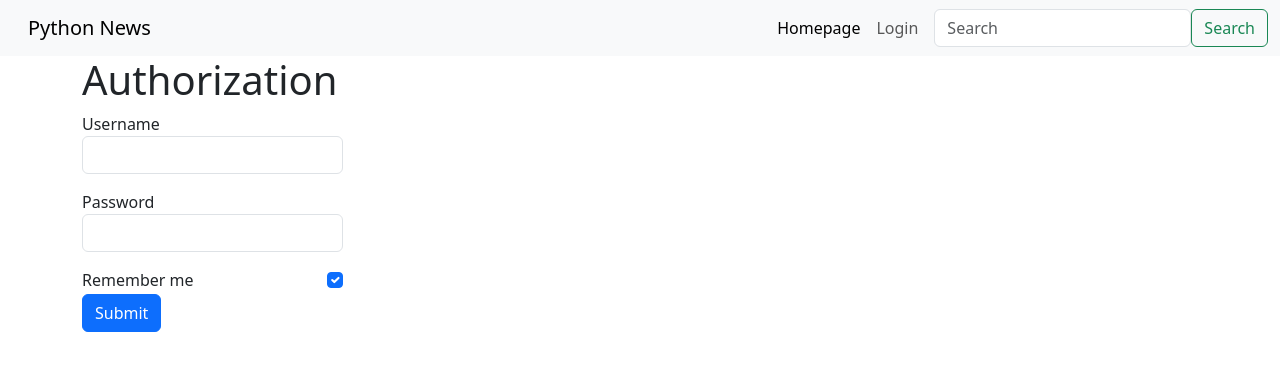
After one commit to killreal2002/diplom, a Flask app: page /users/login in a window 1280 px wide. The commit adds this page. Shown: the top 371 px of the page. Run offline with Flask 3, Linux system fonts and the light colour scheme.

Commit message:
Refactoring project by using blueprients and by creating base.html in templates, created admin html, nav bar, create decorators

```diff
--- a/create_admin.py
+++ b/create_admin.py
@@ -2,7 +2,8 @@ from getpass import getpass
 import sys
 
 from webapp import create_app
-from webapp.model import db, User
+from webapp.db import db
+from webapp.news.models import User
 
 app = create_app()
 
--- a/webapp/__init__.py
+++ b/webapp/__init__.py
@@ -1,9 +1,12 @@
-from flask import Flask, render_template, flash, redirect, url_for
-from flask_login import LoginManager, current_user, login_required, login_user, logout_user
+from flask import Flask, render_template
+from flask_login import LoginManager
 
-from webapp.weather import weather_by_city
-from  webapp.model import db, News, User
-from webapp.forms import LoginForm
+
+from webapp.admin.views import blueprint as admin_blueprint
+from webapp.news.views import blueprint as news_blueprint
+from webapp.db import db
+from webapp.user.models import User
+from webapp.user.views import blueprint as user_blueprint
 
 def create_app():
     app = Flask(__name__)
@@ -12,53 +15,13 @@ def create_app():
 
     login_manger = LoginManager()
     login_manger.init_app(app)
-    login_manger.login_view = 'login'
+    login_manger.login_view = 'user.login'
+    app.register_blueprint(admin_blueprint)
+    app.register_blueprint(user_blueprint)
+    app.register_blueprint(news_blueprint)
 
     @login_manger.user_loader
     def load_user(user_id):
         return User.query.get(user_id)
 
-    @app.route('/')
-    def index():
-        title = "Weather/News report"
-        weather = weather_by_city(app.config['WEATHER_DEFAULT_CITY'])
-        news_list = News.query.order_by(News.published.desc()).all()
-        return render_template('index.html', page_title=title, weather=weather, news_list=news_list)
-
-    @app.route('/login')
-    def login():
-        if current_user.is_authenticated:
-            return redirect(url_for('index'))
-        title = 'Authorization'
-        login_form = LoginForm()
-        return render_template('login.html', page_title = title, form = login_form)
-
-    @app.route('/process-login', methods=['POST'])
-    def process_login():
-        form = LoginForm()
-
-        if form.validate_on_submit():
-            user = User.query.filter(User.username == form.username.data).first()
-            if user and user.check_password(form.password.data):
-                login_user(user)
-                flash("You have been logined")
-                return redirect(url_for('index'))
-
-        flash('Mistake in username or password')
-        return redirect(url_for('login'))
-
-    @app.route('/logout')
-    def logout():
-        logout_user()
-        flash('Logged out')
-        return redirect(url_for('index'))
-
-    @app.route('/admin')
-    @login_required
-    def admin_index():
-        if current_user.is_admin:
-            return "Hello admin"
-        else:
-            return "You not the admin"
-
     return app
--- /dev/null
+++ b/webapp/db.py
@@ -0,0 +1,3 @@
+from flask_sqlalchemy import SQLAlchemy
+
+db = SQLAlchemy()
--- a/webapp/org_news.py
+++ b/webapp/org_news.py
@@ -2,7 +2,7 @@ from datetime import datetime
 import requests
 from bs4 import BeautifulSoup
 
-from webapp.model import db, News
+from webapp.db import db, News
 
 def get_html(url):
     try:
--- /dev/null
+++ b/webapp/templates/admin/index.html
@@ -0,0 +1,3 @@
+{% extends 'base.html' %}
+
+{% block content %} Content for admins {% endblock %}
--- a/webapp/templates/index.html
+++ b/webapp/templates/base.html
@@ -11,36 +11,11 @@
     <title>{{ page_title }}</title>
   </head>
   <body>
+    {% include 'menu.html' %}
     <div class = "container">
-    <h1>{{ page_title }}</h1>
-    <div class="row">
-        <div class ="col-8">
-            {% with messages = get_flashed_messages() %}
-                {% if messages %}
-                <div class="alert alert-warning" role="alert">
-                    {% for message in messages %}
-                        {{ message }}<br>
-                    {% endfor %}
-                </div>
-                {% endif %}
-            {% endwith %}
-            <h2>News</h2>
-            {% for news in news_list %}
-            <h3><a href="{{ news.url }}">{{ news.title }}</a></h3>
-            <p>{{ news.published.strftime('%d.%m.%Y') }}</p>
-            <hr />
-            {% endfor %}
+        <h1>{{ page_title }}</h1>
+        {% block content %}{% endblock %}
 
-        </div>
-        <div class="col-4">
-            <h2>Weather report</h2>
-            {% if weather %}
-                Temperature: {{ weather.temp_C }}, feels like {{ weather.FeelsLikeC }}
-            {% else %}
-                Weather forecast temporarly unavailible
-            {% endif %}
-        </div>
-    </div>
     </div>
     <!-- Optional JavaScript; choose one of the two! -->
 
--- /dev/null
+++ b/webapp/templates/menu.html
@@ -0,0 +1,23 @@
+<nav class="navbar navbar-expand-lg bg-body-tertiary">
+    <div class="container-fluid">
+      <a class="navbar-brand" href="#">Python News</a>
+      <button class="navbar-toggler" type="button" data-bs-toggle="collapse" data-bs-target="#navbarSupportedContent" aria-controls="navbarSupportedContent" aria-expanded="false" aria-label="Toggle navigation">
+        <span class="navbar-toggler-icon"></span>
+      </button>
+      <div class="collapse navbar-collapse" id="navbarSupportedContent">
+        <ul class="navbar-nav me-auto mb-2 mb-lg-0">
+          <li class="nav-item">
+            <a class="nav-link active" aria-current="page" href="/">Homepage</a>
+          </li>
+          <li class="nav-item">
+            <a class="nav-link" href="{{ url_for('user.login') }}">Login</a>
+          </li>
+
+        </ul>
+        <form class="d-flex" role="search">
+          <input class="form-control me-2" type="search" placeholder="Search" aria-label="Search">
+          <button class="btn btn-outline-success" type="submit">Search</button>
+        </form>
+      </div>
+    </div>
+  </nav>
--- /dev/null
+++ b/webapp/templates/user/login.html
@@ -0,0 +1,32 @@
+{% extends 'base.html' %}
+
+{% block content %}
+        <div class="row">
+            <div class ="col-3">
+                {% with messages = get_flashed_messages() %}
+                    {% if messages %}
+                    <div class="alert alert-warning" role="alert">
+                        {% for message in messages %}
+                            {{ message }}<br>
+                        {% endfor %}
+                    </div>
+                    {% endif %}
+                {% endwith %}
+                <form action="{{ url_for('user.process_login') }}" method="POST">
+                    {{ form.hidden_tag() }}
+                    <div class="mb-3">
+                        {{ form.username.label }}
+                        {{ form.username() }}
+                    </div>
+                    <div class="mb-3">
+                        {{ form.password.label }}
+                        {{ form.password() }}
+                    </div>
+                    <div class="form-group form-check">
+                        {{ form.remember_me() }}
+                        {{ form.remember_me.label(class_='form-check-label') }}
+                    </div>
+                    {{ form.submit() }}
+                </form>
+            </div>
+{% endblock %}
--- a/webapp/forms.py
+++ b/webapp/user/forms.py
@@ -1,9 +1,10 @@
 from flask_wtf import FlaskForm
-from wtforms import StringField, PasswordField, SubmitField
+from wtforms import BooleanField, StringField, PasswordField, SubmitField
 from wtforms.validators import DataRequired
 
 
 class LoginForm(FlaskForm):
     username = StringField('Username', validators=[DataRequired()], render_kw={"class": "form-control"})
     password = PasswordField('Password', validators=[DataRequired()], render_kw={"class": "form-control"})
+    remember_me = BooleanField('Remember me', default=True, render_kw={"class": "form-check-input"})
     submit = SubmitField('Submit', render_kw={'class': "btn btn-primary"})
--- /dev/null
+++ b/webapp/user/views.py
@@ -0,0 +1,35 @@
+from webapp.user.forms import LoginForm
+from webapp.user.models import User
+
+from flask import Blueprint, flash, redirect, url_for, render_template
+from flask_login import current_user, login_user, logout_user
+
+blueprint= Blueprint('user', __name__, url_prefix='/users')
+
+@blueprint.route('/login')
+def login():
+    if current_user.is_authenticated:
+        return redirect(url_for('news.index'))
+    title = 'Authorization'
+    login_form = LoginForm()
+    return render_template('user/login.html', page_title = title, form = login_form)
+
+@blueprint.route('/process-login', methods=['POST'])
+def process_login():
+    form = LoginForm()
+
+    if form.validate_on_submit():
+        user = User.query.filter(User.username == form.username.data).first()
+        if user and user.check_password(form.password.data):
+            login_user(user, remember=form.remember_me.data)
+            flash("You have been logined")
+            return redirect(url_for('news.index'))
+
+    flash('Mistake in username or password')
+    return redirect(url_for('user.login'))
+
+@blueprint.route('/logout')
+def logout():
+    logout_user()
+    flash('Logged out')
+    return redirect(url_for('news.index'))
```
Also changed, not shown: webapp/admin/views.py (added, +11 -0 lines), webapp/news/models.py (added, +11 -0 lines), webapp/news/views.py (added, +12 -0 lines), webapp/templates/login.html (deleted, +0 -57 lines), webapp/templates/news/index.html (added, +32 -0 lines), webapp/user/decorators.py (added, +23 -0 lines), webapp/user/models.py (renamed from webapp/model.py, +1 -13 lines), webapp/admin/__init__.py (added), webapp/news/__init__.py (added), webapp/user/__init__.py (added).
